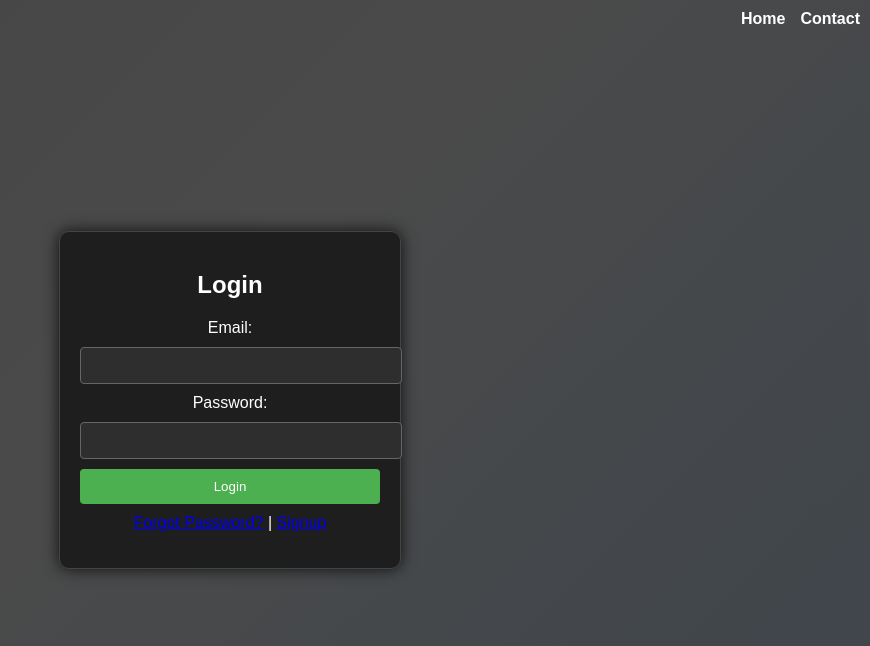
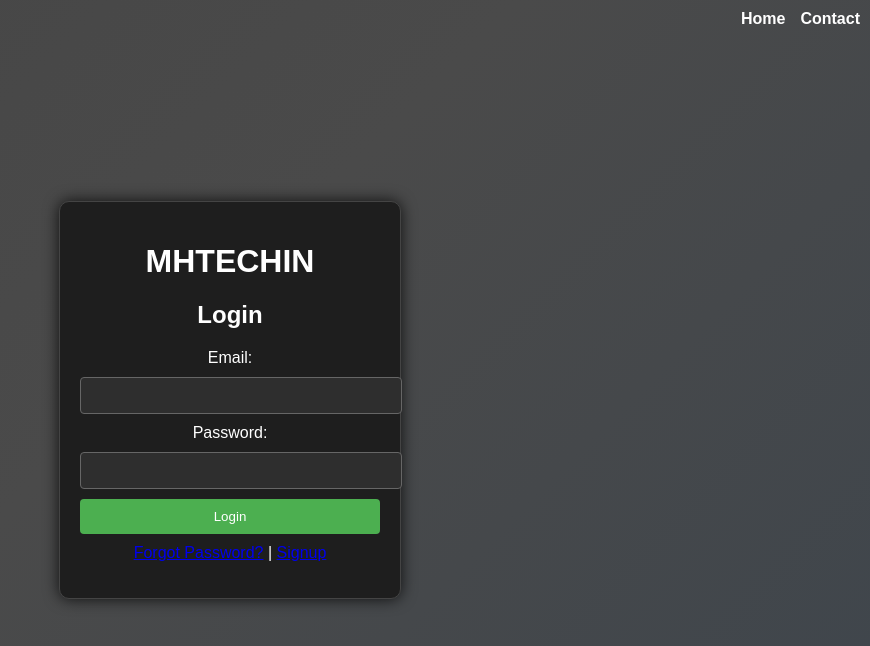
Before and after one commit to Mikey-tom/login-system, a plain HTML site: page index.html in a window 1280 px wide. Shown: the whole page, without its empty margins (410-1280 px from the left). Drawn offline with Linux system fonts and the light colour scheme.

Commit message:
Update index.html

```diff
--- a/index.html
+++ b/index.html
@@ -13,6 +13,7 @@
     </div>
 
     <div class="login-container">
+        <h1>MHTECHIN</h1>
         <h2>Login</h2>
         <form id="loginForm">
             <label for="email">Email:</label>
```
